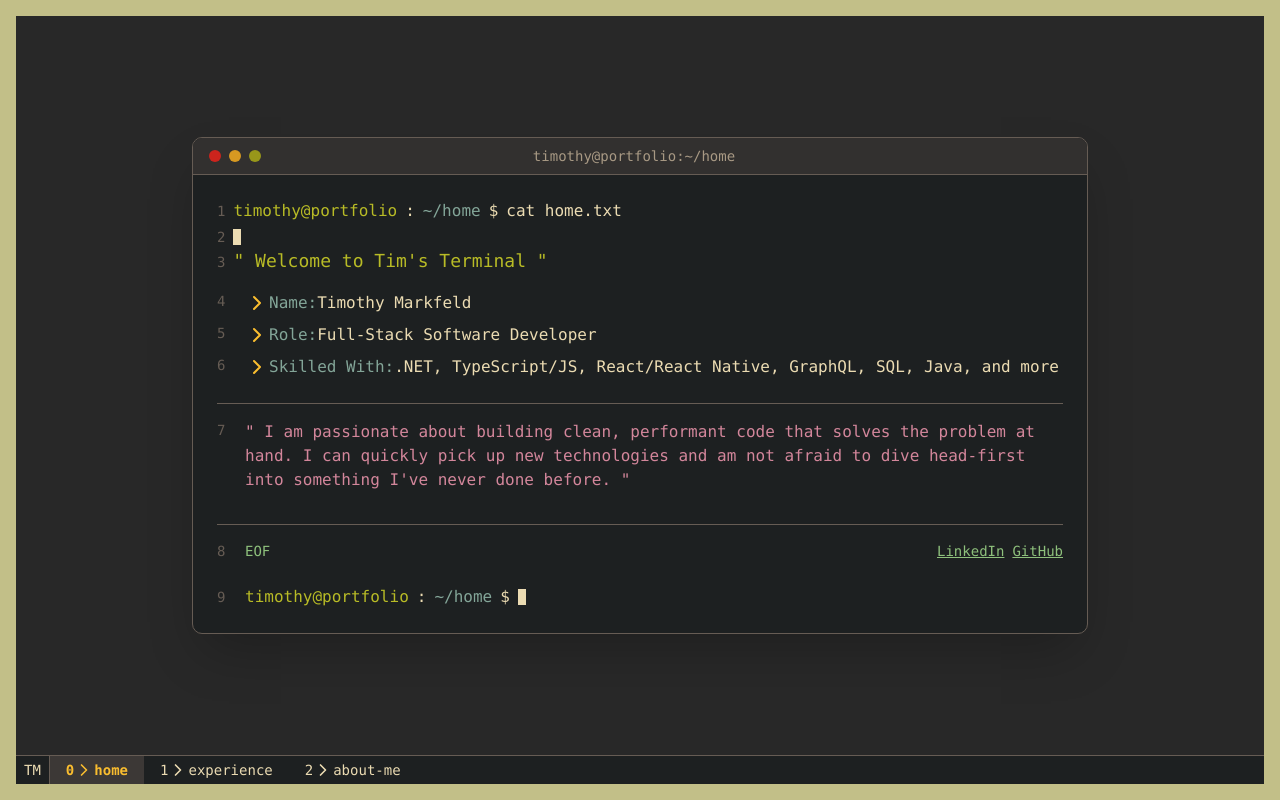
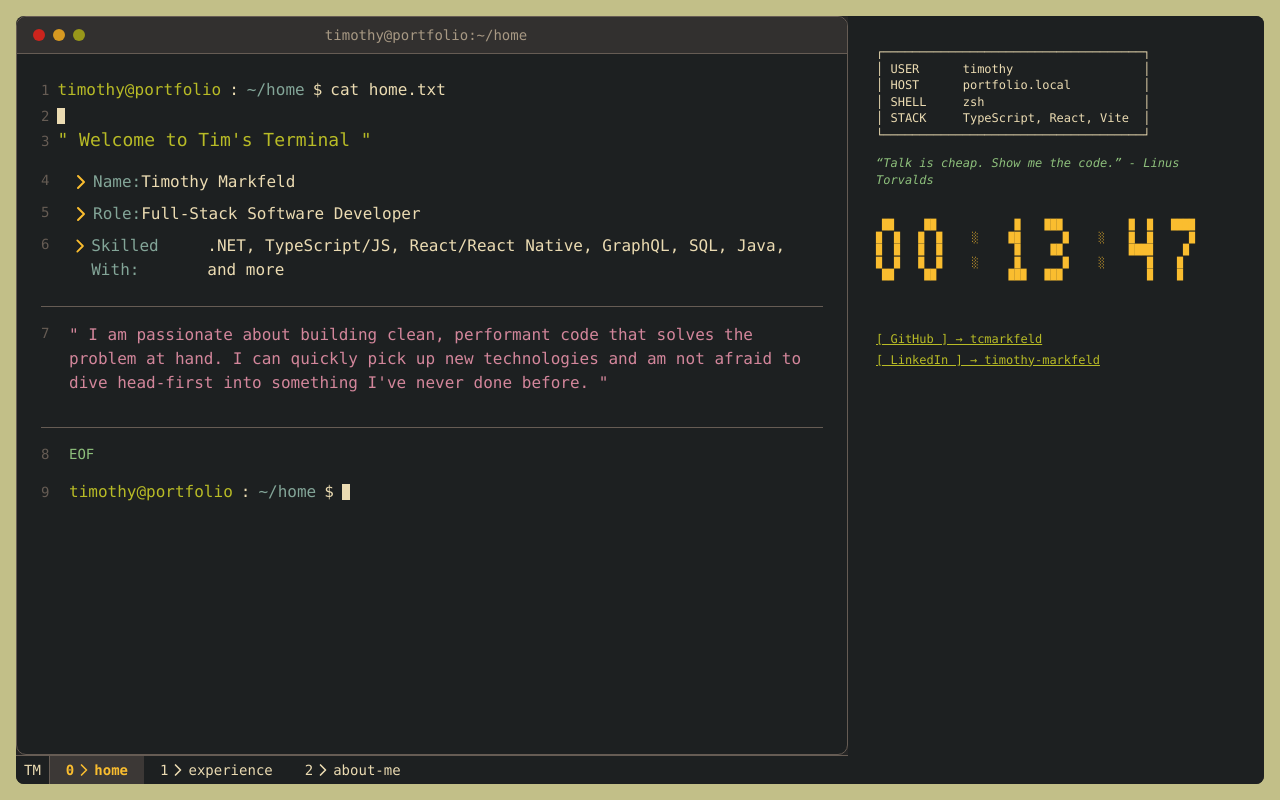
Before and after one commit to tcmarkfeld/personal-site-vite, a React (Vite) app: page / in a window 1280 px wide. Built offline with nearby package versions, Linux system fonts and the light colour scheme.

Commit message:
adding right panel

```diff
--- /dev/null
+++ b/src/components/AsciiClock.tsx
@@ -0,0 +1,52 @@
+import { useEffect, useState } from 'react';
+
+const ASCII_DIGITS: Record<string, string[]> = {
+  '0': [' ██  ', '█  █ ', '█  █ ', '█  █ ', ' ██  '],
+  '1': ['  █  ', ' ██  ', '  █  ', '  █  ', ' ███ '],
+  '2': [' ██  ', '█  █ ', '  █  ', ' █   ', '████ '],
+  '3': ['███  ', '   █ ', ' ██  ', '   █ ', '███  '],
+  '4': ['█  █ ', '█  █ ', '████ ', '   █ ', '   █ '],
+  '5': ['████ ', '█    ', '███  ', '   █ ', '███  '],
+  '6': [' ██  ', '█    ', '███  ', '█  █ ', ' ██  '],
+  '7': ['████ ', '   █ ', '  █  ', ' █   ', ' █   '],
+  '8': [' ██  ', '█  █ ', ' ██  ', '█  █ ', ' ██  '],
+  '9': [' ██  ', '█  █ ', ' ███ ', '   █ ', ' ██  '],
+  ':': ['     ', '  ░  ', '     ', '  ░  ', '     '],
+};
+
+export function AsciiClock() {
+  const [time, setTime] = useState(new Date());
+
+  useEffect(() => {
+    const interval = setInterval(() => setTime(new Date()), 1000);
+    return () => clearInterval(interval);
+  }, []);
+
+  const getAsciiLines = () => {
+    const timeStr = time.toLocaleTimeString('en-US', { hour12: false });
+    const lines: string[][] = Array(5)
+      .fill('')
+      .map(() => []);
+    for (const char of timeStr) {
+      const art = ASCII_DIGITS[char] || [
+        '     ',
+        '     ',
+        '     ',
+        '     ',
+        '     ',
+      ];
+      art.forEach((line, idx) => lines[idx].push(line));
+    }
+    return lines.map((line) => line.join('  '));
+  };
+
+  const asciiLines = getAsciiLines();
+
+  return (
+    <div className="text-terminal-yellow font-mono text-[10px] leading-tight whitespace-pre select-none">
+      {asciiLines.map((line, i) => (
+        <div key={i}>{line}</div>
+      ))}
+    </div>
+  );
+}
--- /dev/null
+++ b/src/components/RightPanel.tsx
@@ -0,0 +1,63 @@
+import { useEffect, useState } from 'react';
+import { AsciiClock } from './AsciiClock';
+
+const quotes = [
+  '“Talk is cheap. Show me the code.” - Linus Torvalds',
+  '“First, solve the problem. Then, write the code.” - John Johnson',
+  "“Code is like humor. When you have to explain it, it's bad.” - Cory House",
+  '“Programs must be written for people to read.” - Hal Abelson',
+];
+
+export function RightPanel() {
+  const [quote, setQuote] = useState(quotes[0]);
+  const [, setTime] = useState(new Date());
+
+  useEffect(() => {
+    const interval = setInterval(() => {
+      setTime(new Date());
+    }, 1000);
+
+    const quoteInterval = setInterval(() => {
+      setQuote(quotes[Math.floor(Math.random() * quotes.length)]);
+    }, 15000);
+
+    return () => {
+      clearInterval(interval);
+      clearInterval(quoteInterval);
+    };
+  }, []);
+
+  return (
+    <div className="bg-terminal text-terminal-text h-full overflow-y-auto p-3 font-mono text-xs leading-snug whitespace-pre-wrap">
+      {String.raw`┌────────────────────────────────────┐
+│ USER      timothy                  │
+│ HOST      portfolio.local          │
+│ SHELL     zsh                      │
+│ STACK     TypeScript, React, Vite  │
+└────────────────────────────────────┘`}
+
+      <p className="text-terminal-cyan mt-3 h-12 italic">{quote}</p>
+
+      <div className="w-ful mt-4 h-24">
+        <AsciiClock />
+      </div>
+
+      <div className="text-terminal-green mt-4 flex h-fit flex-col gap-1">
+        <a
+          href="https://github.com/tcmarkfeld"
+          target="_blank"
+          className="hover:text-terminal-yellow underline"
+        >
+          [ GitHub ] → tcmarkfeld
+        </a>
+        <a
+          href="https://www.linkedin.com/in/timothy-markfeld/"
+          target="_blank"
+          className="hover:text-terminal-yellow underline"
+        >
+          [ LinkedIn ] → timothy-markfeld
+        </a>
+      </div>
+    </div>
+  );
+}
--- a/src/components/Terminal.tsx
+++ b/src/components/Terminal.tsx
@@ -2,6 +2,7 @@
 import { TerminalHeader } from './TerminalHeader';
 import { Footer } from './Footer';
 import { LineNumber } from './LineNumber';
+import { RightPanel } from './RightPanel';
 
 interface TerminalProps {
   children: ReactNode;
@@ -19,9 +20,9 @@
   eofLineNumber,
 }: TerminalProps) {
   return (
-    <div className="bg-background-secondary text-terminal-text flex h-screen flex-col justify-between overflow-hidden font-mono">
-      <div className="flex flex-grow items-center justify-center overflow-hidden p-4">
-        <div className="no-scrollbar bg-terminal border-terminal-border flex max-h-4/5 w-full max-w-4xl flex-col overflow-hidden rounded-lg border shadow-2xl">
+    <div className="bg-background-secondary text-terminal-text flex h-screen flex-row justify-between overflow-hidden rounded-md font-mono">
+      <div className="flex w-4/6 flex-col">
+        <div className="no-scrollbar bg-terminal border-terminal-border flex h-screen w-full flex-grow flex-col overflow-y-auto rounded-lg border shadow-2xl">
           <TerminalHeader pwd={pwd} />
 
           <div className="flex-1 overflow-y-auto p-6">
@@ -56,37 +57,13 @@
             {children}
 
             {/* End of file indicator */}
-            <div className="border-terminal-border mt-8 border-t pt-4">
-              <div className="text-terminal-cyan flex items-center justify-between text-sm">
-                <div className="flex items-center">
-                  <LineNumber>{eofLineNumber}</LineNumber>
-                  <span>EOF</span>
-                </div>
-                <div className="flex flex-row gap-2">
-                  <span>
-                    <a
-                      href="https://www.linkedin.com/in/timothy-markfeld/"
-                      target="_blank"
-                      className="hover:text-terminal-green underline transition-colors"
-                    >
-                      LinkedIn
-                    </a>
-                  </span>
-                  <span>
-                    <a
-                      href="https://github.com/tcmarkfeld"
-                      target="_blank"
-                      className="hover:text-terminal-green underline transition-colors"
-                    >
-                      GitHub
-                    </a>
-                  </span>
-                </div>
-              </div>
+            <div className="border-terminal-border text-terminal-cyan mt-8 flex space-x-2 border-t pt-4 text-sm">
+              <LineNumber>{eofLineNumber}</LineNumber>
+              <span>EOF</span>
             </div>
 
             {/* Next command prompt */}
-            <div className="mt-6 flex items-center space-x-2">
+            <div className="mt-4 flex items-center space-x-2">
               <LineNumber>{eofLineNumber + 1}</LineNumber>
               <span className="text-terminal-green">timothy@portfolio</span>
               <span className="text-terminal-text">:</span>
@@ -96,8 +73,11 @@
             </div>
           </div>
         </div>
+        <Footer currentPage={page} />
       </div>
-      <Footer currentPage={page} />
+      <div className="bg-terminal w-2/6 p-4">
+        <RightPanel />
+      </div>
     </div>
   );
 }
```
